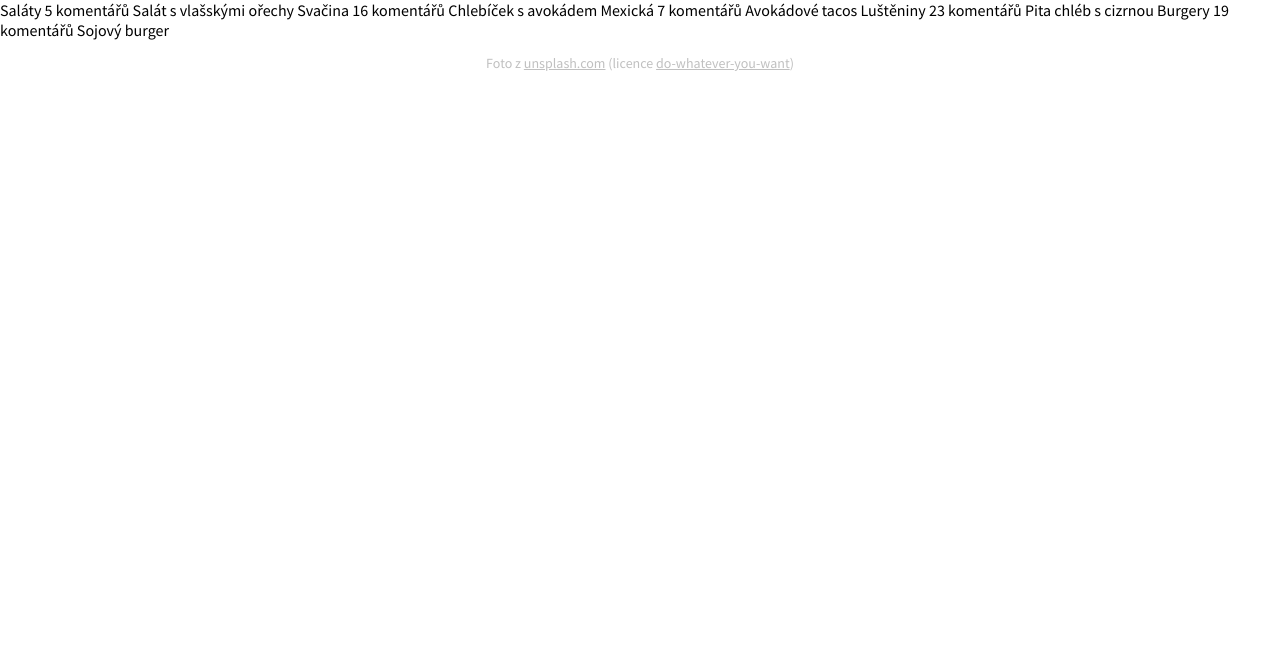
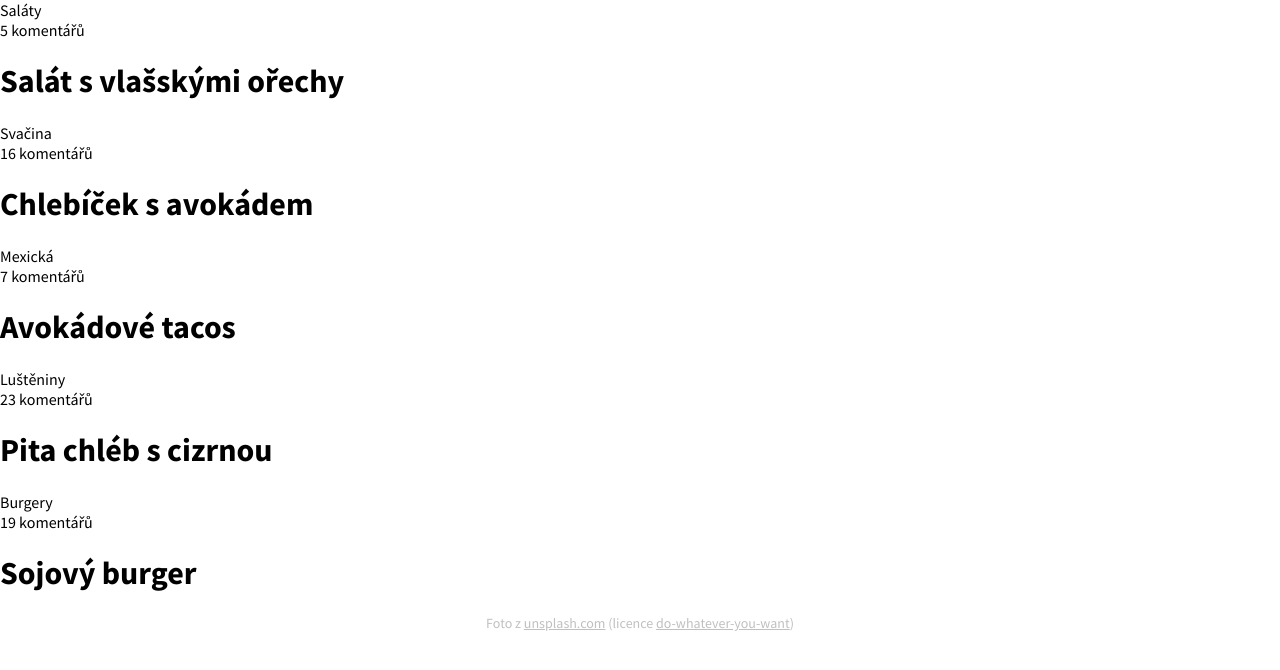
Before and after one commit to Digitalni-akademie-Web-Jaro-2020-Praha/ukol-recepty-marhra, a plain HTML site: page Veganska-varianta/index-level2-tezsi.html in a window 1280 px wide. Drawn offline with Linux system fonts and the light colour scheme.

Commit message:
Hotove HTML.

```diff
--- a/Veganska-varianta/index-level2-tezsi.html
+++ b/Veganska-varianta/index-level2-tezsi.html
@@ -1,55 +1,71 @@
 <!DOCTYPE html>
 <html>
   <head>
-        <meta charset="utf-8">
-        <meta http-equiv="X-UA-Compatible" content="IE=edge,chrome=1">
-        <meta name="viewport" content="width=device-width, initial-scale=1">
+    <meta charset="utf-8" />
+    <meta http-equiv="X-UA-Compatible" content="IE=edge,chrome=1" />
+    <meta name="viewport" content="width=device-width, initial-scale=1" />
     <title>Recepty</title>
-        <link href="https://fonts.googleapis.com/css?family=Source+Sans+Pro:400,700|Raleway:600,800&amp;subset=latin-ext" rel="stylesheet">
-        <link rel="stylesheet" type="text/css" href="style.css">
+    <link
+      href="https://fonts.googleapis.com/css?family=Source+Sans+Pro:400,700|Raleway:600,800&amp;subset=latin-ext"
+      rel="stylesheet"
+    />
+    <link rel="stylesheet" type="text/css" href="style.css" />
   </head>
   <body>
-
     <!-- hlavni recept -->
-        Saláty
-        5 komentářů
-
-        Salát s&nbsp;vlašskými ořechy
-
+    <div class="recepty">
+      <div class="hlavni-recept">
+        <div class="meta">
+          <div class="kategorie">Saláty</div>
+          <div class="komentare">5 komentářů</div>
+        </div>
+        <h1 class="nazev">Salát s&nbsp;vlašskými ořechy</h1>
+      </div>
 
       <!-- maly recept 2 -->
-        Svačina
-        16 komentářů
-
-        Chlebíček s&nbsp;avokádem
-
+      <div class="male-recepty">
+        <div class="recept2">
+          <div class="meta">
+            <div class="kategorie">Svačina</div>
+            <div class="komentare">16 komentářů</div>
+          </div>
+          <h1 class="nazev">Chlebíček s&nbsp;avokádem</h1>
+        </div>
 
         <!-- maly recept 3 -->
-        Mexická
-        7 komentářů
-
-        Avokádové tacos
-
+        <div class="recept3">
+          <div class="meta">
+            <div class="kategorie">Mexická</div>
+            <div class="komentare">7 komentářů</div>
+          </div>
+          <h1 class="nazev">Avokádové tacos</h1>
+        </div>
 
         <!-- maly recept 4 -->
-        Luštěniny
-        23 komentářů
-
-        Pita chléb s&nbsp;cizrnou
-
+        <div class="recept4">
+          <div class="meta">
+            <div class="kategorie">Luštěniny</div>
+            <div class="komentare">23 komentářů</div>
+          </div>
+          <h1 class="nazev">Pita chléb s&nbsp;cizrnou</h1>
+        </div>
 
         <!-- maly recept 5 -->
-        Burgery
-        19 komentářů
-
-        Sojový burger
-
-
+        <div class="recept5">
+          <div class="meta">
+            <div class="kategorie">Burgery</div>
+            <div class="komentare">19 komentářů</div>
+          </div>
+          <h1 class="nazev">Sojový burger</h1>
+        </div>
+      </div>
+    </div>
 
     <div class="paticka">
-            <p>Foto z <a href="https://unsplash.com">unsplash.com</a> (licence <a href="https://unsplash.com/license">do-whatever-you-want</a>)</p>
+      <p>
+        Foto z <a href="https://unsplash.com">unsplash.com</a> (licence
+        <a href="https://unsplash.com/license">do-whatever-you-want</a>)
+      </p>
     </div>
-
-
   </body>
 </html>
```
Lines whose indentation alone changed are shown as unchanged.
